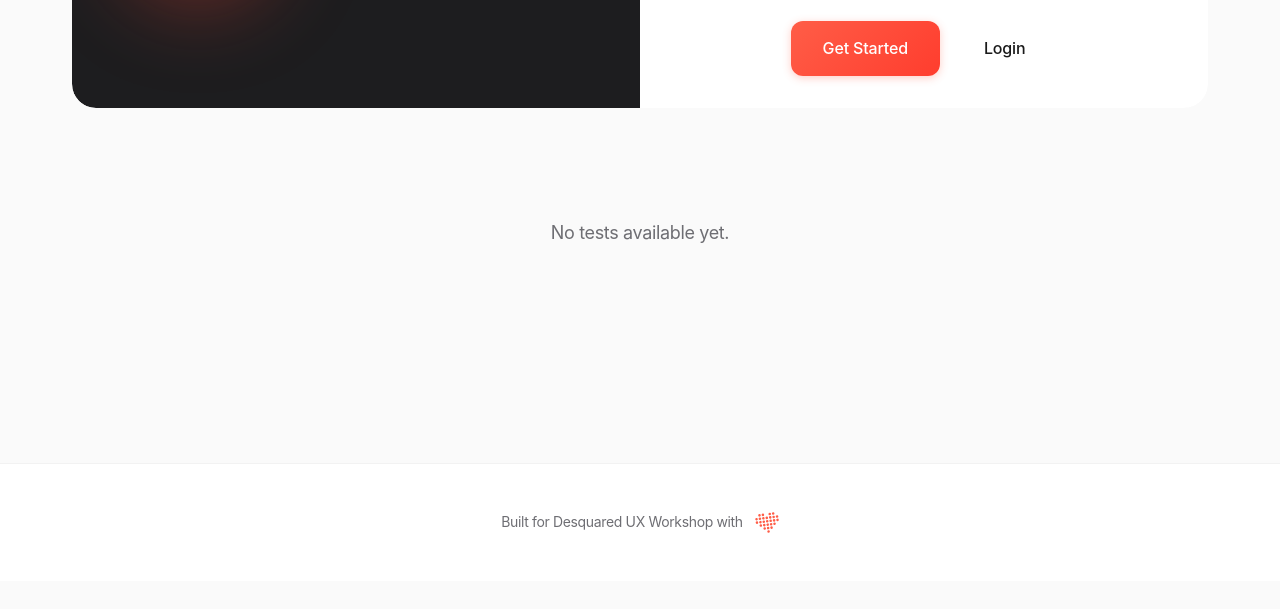
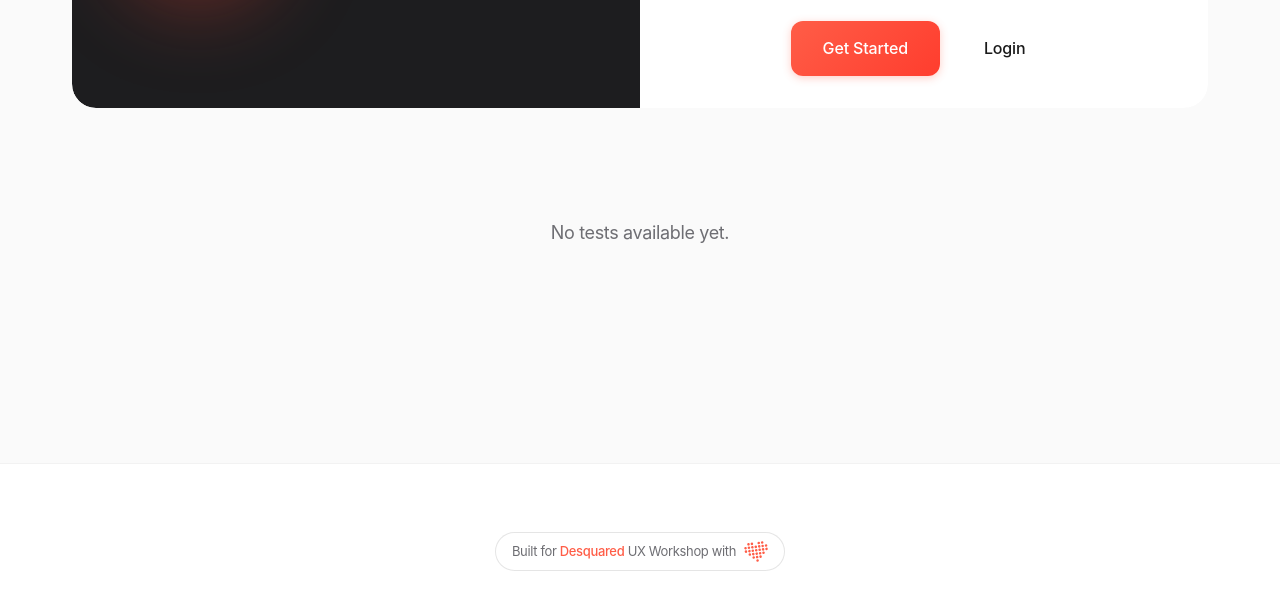
Before and after one commit to afentakisdim/AB-test-workshop, a plain HTML site: page index.html in a window 1280 px wide. Shown: the part 405-1014 px from the top of the page. Before the commit the page ends 986 px from the top, so only its background shows below. Drawn offline with Linux system fonts and the light colour scheme.

Commit message:
Add files via upload

```diff
--- a/index.html
+++ b/index.html
@@ -435,8 +435,8 @@
     <!-- Footer -->
     <footer class="main-footer" role="contentinfo">
         <div class="footer-container">
-            <div class="footer-content">
-                <p class="footer-text">Built for Desquared UX Workshop with</p>
+            <div class="footer-pill">
+                <span class="footer-text">Built for <a href="https://www.thinkdesquared.com/" target="_blank" rel="noopener noreferrer" class="footer-link">Desquared</a> UX Workshop with</span>
                 <div class="footer-heart">
                     <svg xmlns="http://www.w3.org/2000/svg" width="24" height="21" viewBox="0 0 157 138" fill="none" aria-hidden="true">
                         <ellipse cx="8.50636" cy="8.4788" rx="8.50636" ry="8.4788" transform="matrix(0.991456 -0.13044 0.131304 0.991342 67.4697 31.1527)" fill="#FF5D47"/>
--- a/styles.css
+++ b/styles.css
@@ -31,6 +31,11 @@
     --focus: #FF5D47;
     --focus-ring: rgba(255, 93, 71, 0.2);
 
+    /* Additional variables for footer pill */
+    --background-elevated: rgba(255, 255, 255, 0.8);
+    --border-radius-pill: 999px;
+    --border-color: rgba(0, 0, 0, 0.1);
+
     /* Spacing scale (using rem for accessibility) - Apple uses generous spacing */
     --space-xs: 0.5rem;
     --space-sm: 0.75rem;
@@ -2155,6 +2160,9 @@ h2 {
     max-width: 1200px;
     margin: 0 auto;
     padding: 0 var(--space-lg);
+    display: flex;
+    flex-direction: column;
+    align-items: center;
 }
 
 .footer-content {
@@ -2165,11 +2173,44 @@ h2 {
     flex-wrap: wrap;
 }
 
+.footer-pill {
+    display: inline-flex;
+    align-items: center;
+    gap: 0.5rem;
+    margin-top: 1.25rem;
+    color: var(--text-secondary);
+    font-size: 0.8125rem;
+    padding: 0.5rem 1rem;
+    background: var(--background-elevated);
+    backdrop-filter: blur(10px);
+    -webkit-backdrop-filter: blur(10px);
+    border-radius: var(--border-radius-pill);
+    border: 0.5px solid var(--border-color);
+}
+
 .footer-text {
-    font-size: var(--font-size-sm);
-    color: var(--text-secondary);
+    font-size: inherit;
+    color: inherit;
     margin: 0;
     font-weight: 400;
+}
+
+.footer-link {
+    color: #FF5D47;
+    text-decoration: none;
+    font-weight: 500;
+    transition: all var(--transition-base);
+}
+
+.footer-link:hover {
+    color: #ff4a32;
+    text-decoration: underline;
+}
+
+.footer-link:focus {
+    outline: 2px solid rgba(255, 93, 71, 0.4);
+    outline-offset: 2px;
+    border-radius: 2px;
 }
 
 .footer-heart {
```
